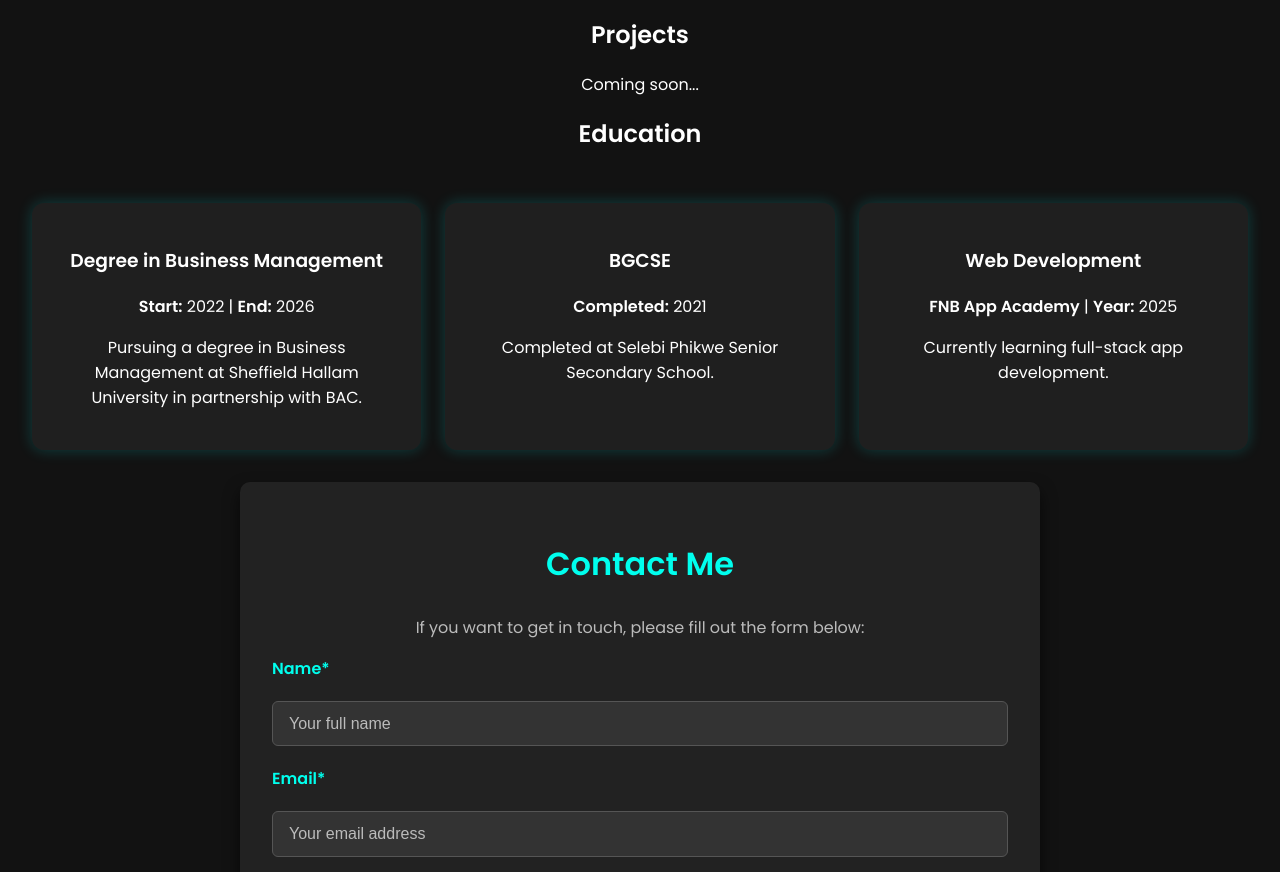
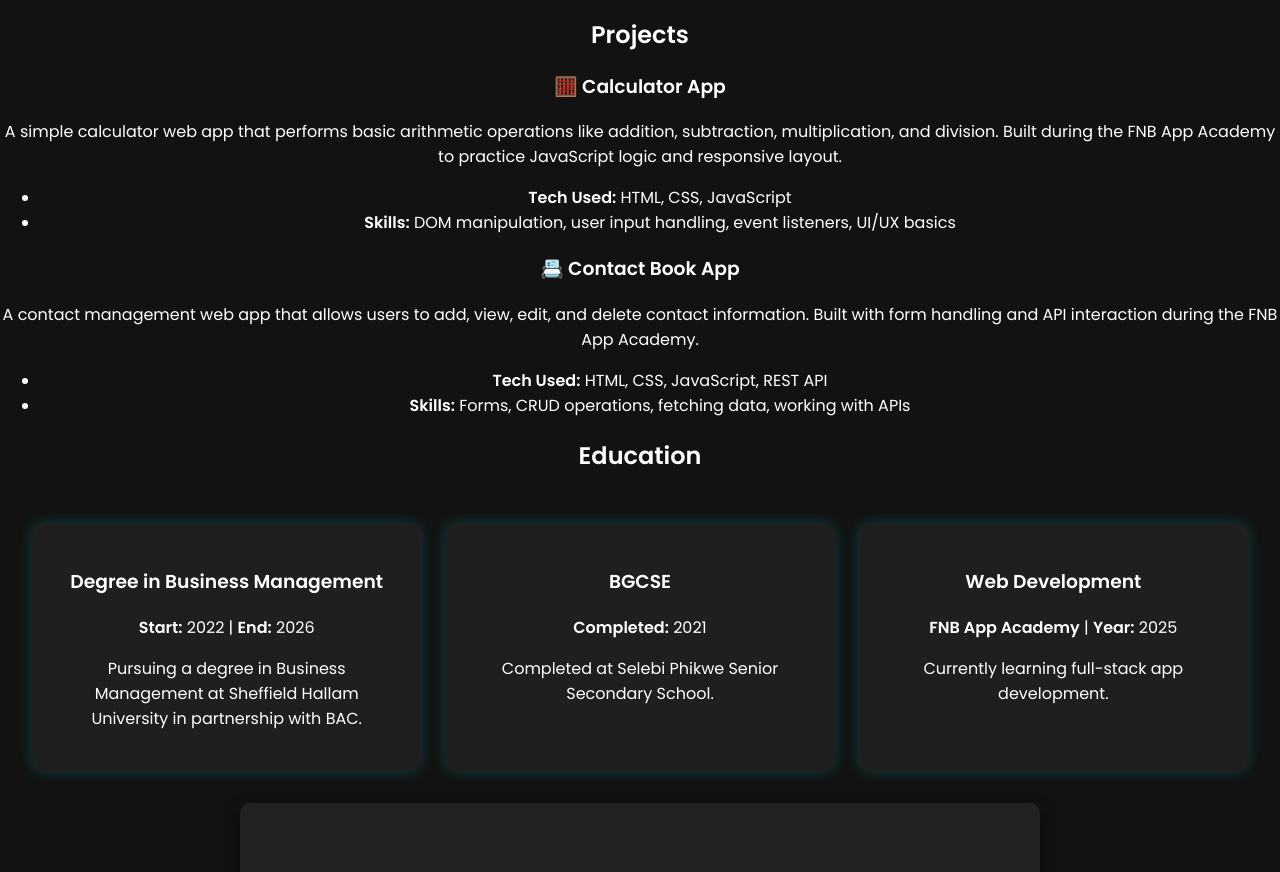
Before and after one commit to nicolasmots/Portfolio, a plain HTML site: page index.html in a window 1280 px wide. Shown: the part 1126-1998 px from the top of the page. Drawn offline with Linux system fonts and the light colour scheme.

Commit message:
updated the projects section

```diff
--- a/index.html
+++ b/index.html
@@ -121,7 +121,41 @@
 
       <section id="projects">
         <h2>Projects</h2>
-        <p>Coming soon...</p>
+
+        <!-- Calculator App -->
+        <div class="project">
+          <h3>🧮 Calculator App</h3>
+          <p>
+            A simple calculator web app that performs basic arithmetic
+            operations like addition, subtraction, multiplication, and division.
+            Built during the FNB App Academy to practice JavaScript logic and
+            responsive layout.
+          </p>
+          <ul>
+            <li><strong>Tech Used:</strong> HTML, CSS, JavaScript</li>
+            <li>
+              <strong>Skills:</strong> DOM manipulation, user input handling,
+              event listeners, UI/UX basics
+            </li>
+          </ul>
+        </div>
+
+        <!-- Contact Book App -->
+        <div class="project">
+          <h3>📇 Contact Book App</h3>
+          <p>
+            A contact management web app that allows users to add, view, edit,
+            and delete contact information. Built with form handling and API
+            interaction during the FNB App Academy.
+          </p>
+          <ul>
+            <li><strong>Tech Used:</strong> HTML, CSS, JavaScript, REST API</li>
+            <li>
+              <strong>Skills:</strong> Forms, CRUD operations, fetching data,
+              working with APIs
+            </li>
+          </ul>
+        </div>
       </section>
 
       <section id="education">
```
